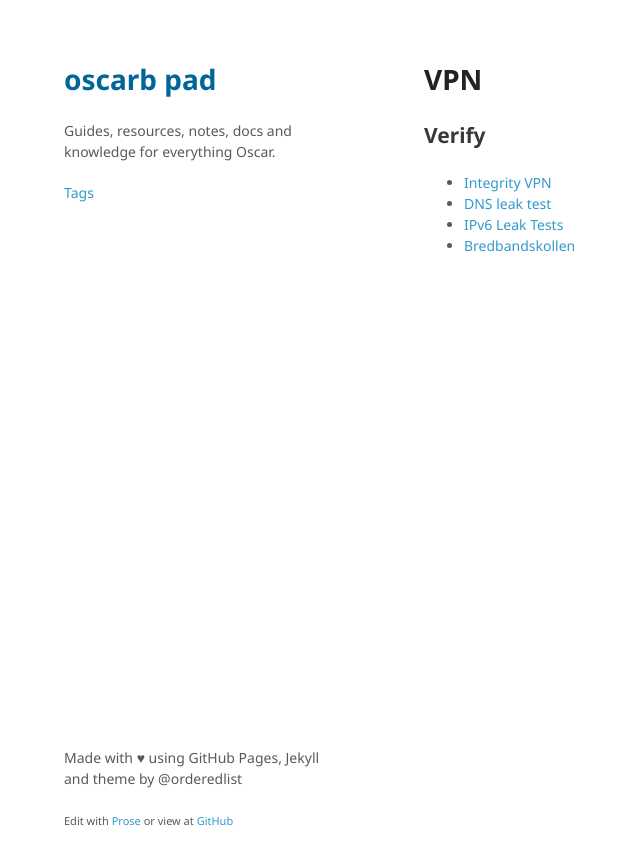
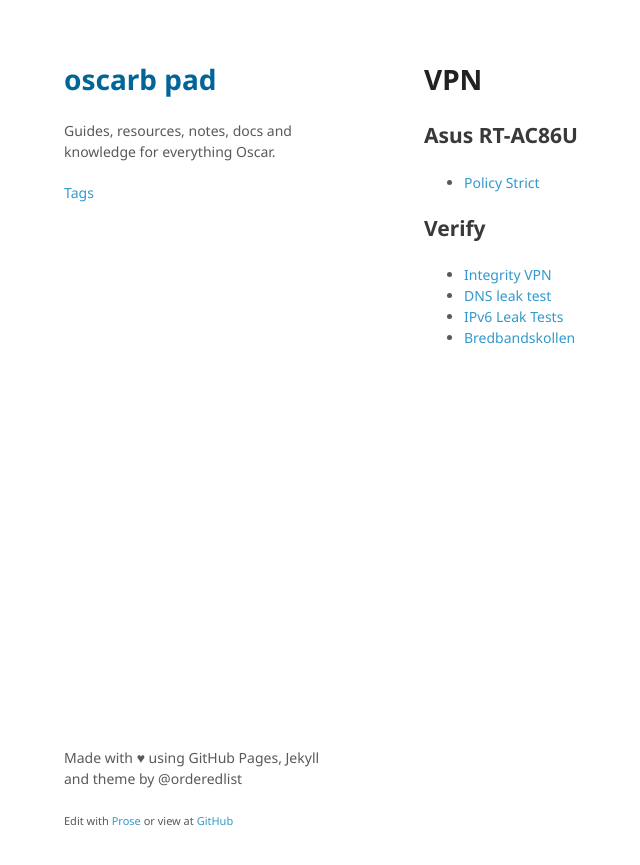
Before and after one commit to oscarb/pad, a Jekyll site: the page built from _docs/vpn.md, in a window 1280 px wide. Shown: the top 865 px of the page, without its empty margins (96-736 px from the left). Built offline with Jekyll 4.4.1, drawn with Linux system fonts in a browser that asks for light colours; some web fonts are replaced.

Commit message:
Update vpn.md

```diff
--- a/_docs/vpn.md
+++ b/_docs/vpn.md
@@ -1,9 +1,16 @@
 ---
 title: VPN
-tags: [vpn]
+tags:
+  - vpn
+published: true
 ---
 
 # VPN
+
+## Asus RT-AC86U
+
+* [Policy Strict](https://www.snbforums.com/threads/openvpn-clients-policy-rules-strict.40288/#post-337035)
+
 
 ## Verify
 
```
